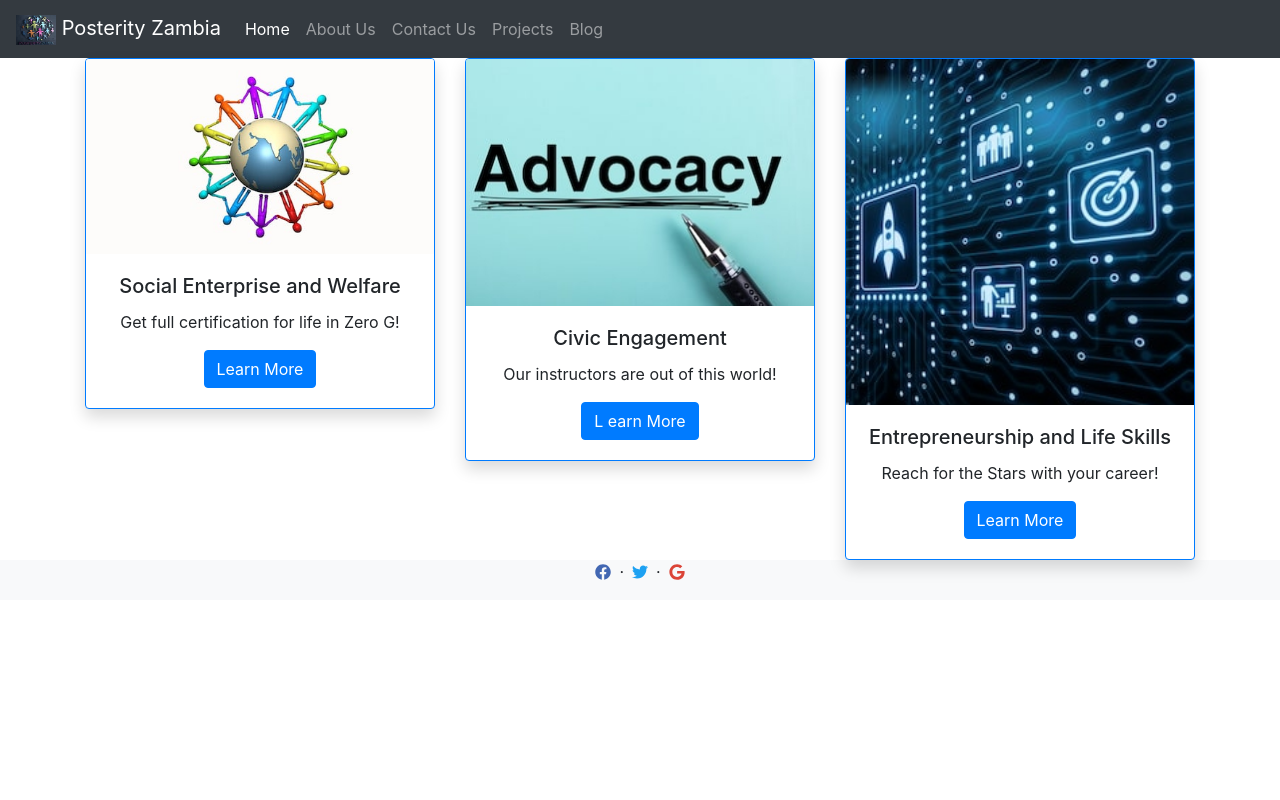
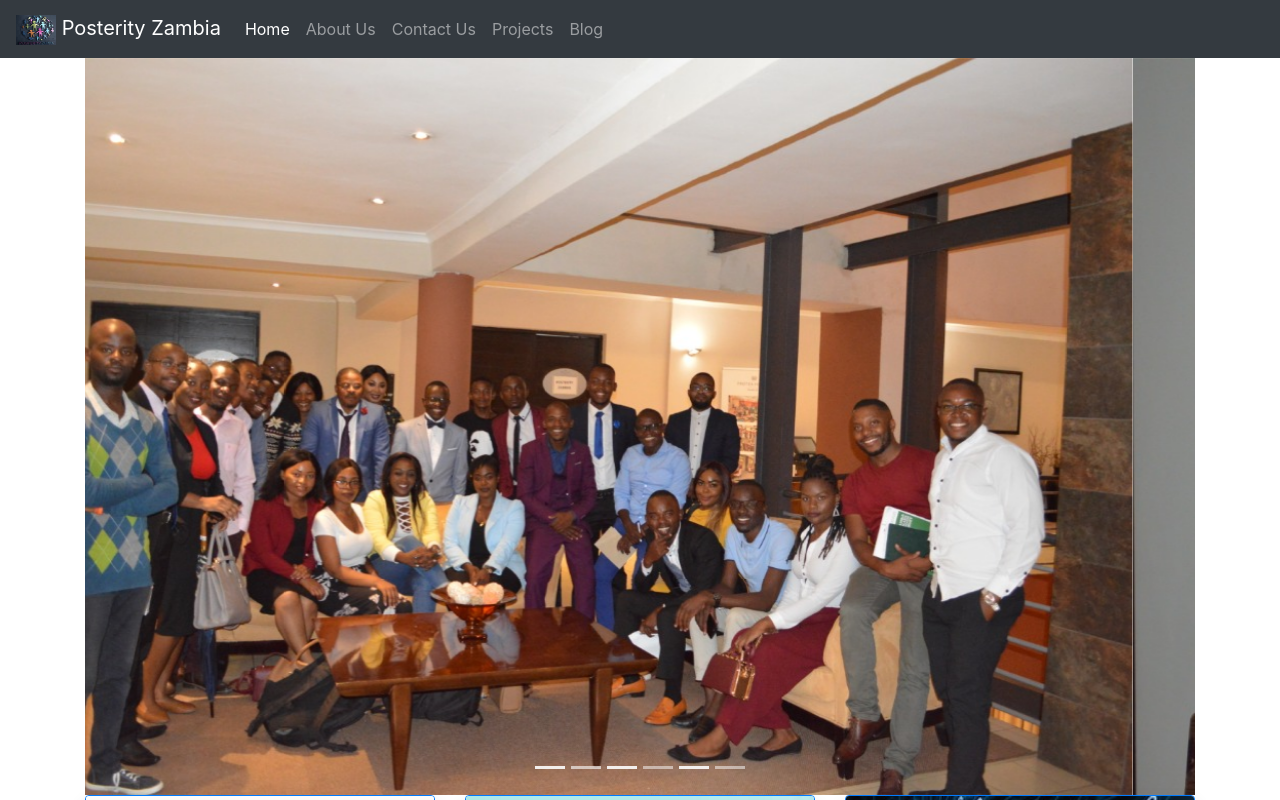
Before and after one commit to DamianoSilverhand/dalc-learn, a React (Create React App) app: page / in a window 1280 px wide. Shown: the top 800 px of the page. Built offline with nearby package versions, Linux system fonts and the light colour scheme.

Commit message:
added carousel component to home page

```diff
--- a/src/App.js
+++ b/src/App.js
@@ -6,6 +6,7 @@ import './App.css';
 import Navbar from './components/Navbar';
 import Footer from './components/Footer.js';
 import Home from './pages/Home.js';
+import Carousel from './components/Carousel.js';
 
 library.add(fab, faCheckSquare, faCoffee);
 
@@ -13,6 +14,7 @@ function App() {
   return (
     <div className="App">
 	<Navbar/>
+	<Carousel/>
 	<Home/>
 	<Footer/>
     </div>
--- /dev/null
+++ b/src/components/Carousel.js
@@ -0,0 +1,45 @@
+import React from 'react';
+import { img01, img02, img03, img04, img05, img06 } from '../images';
+
+function Carousel(){
+	return(
+		    <div className="container">
+        <div className="row">
+          <div className="col">
+            <div id="carouselExampleIndicators"  className="carousel slide" data-ride="carousel">
+			  <ol className="carousel-indicators">
+			    <li data-target="#carouselExampleIndicators" data-slide-to="0" className="active"></li>
+			    <li data-target="#carouselExampleIndicators" data-slide-to="1"></li>
+                            <li data-target="#carouselExampleIndicators" data-slide-to="2" class="active"></li>
+			    <li data-target="#carouselExampleIndicators" data-slide-to="3"></li>
+                            <li data-target="#carouselExampleIndicators" data-slide-to="4" class="active"></li>
+			    <li data-target="#carouselExampleIndicators" data-slide-to="5"></li>
+			  </ol>
+              <div className="carousel-inner">
+                <div className="carousel-item active" >
+                  <img src={img01} className="d-block w-100" alt="pzi maiden" />
+                </div>
+                <div className="carousel-item" >
+                  <img src={img02} className="d-block w-100" alt="pzi maiden2" />
+                </div>
+                <div className="carousel-item" >
+                  <img src={img03} className="d-block w-100" alt="pzi maiden2" />
+                </div>
+                <div className="carousel-item" >
+                  <img src={img04} className="d-block w-100" alt="pzi maiden2" />
+                </div>
+                <div className="carousel-item" >
+                  <img src={img05} className="d-block w-100" alt="pzi maiden2" />
+                </div>
+               <div className="carousel-item" >
+                  <img src={img06} className="d-block w-100" alt="pzi maiden2" />
+                </div>
+              </div>
+            </div>
+          </div>
+        </div>
+      </div>
+)
+}
+
+export default Carousel
--- /dev/null
+++ b/src/images/index.js
@@ -0,0 +1,7 @@
+
+export { default as img01 } from './caro1.jpg'
+export { default as img02 } from './caro2.jpg'
+export { default as img03 } from './caro3.jpg'
+export { default as img04 } from './caro4.jpg'
+export { default as img05 } from './caro5.jpg'
+export { default as img06 } from './caro6.jpg'
```
